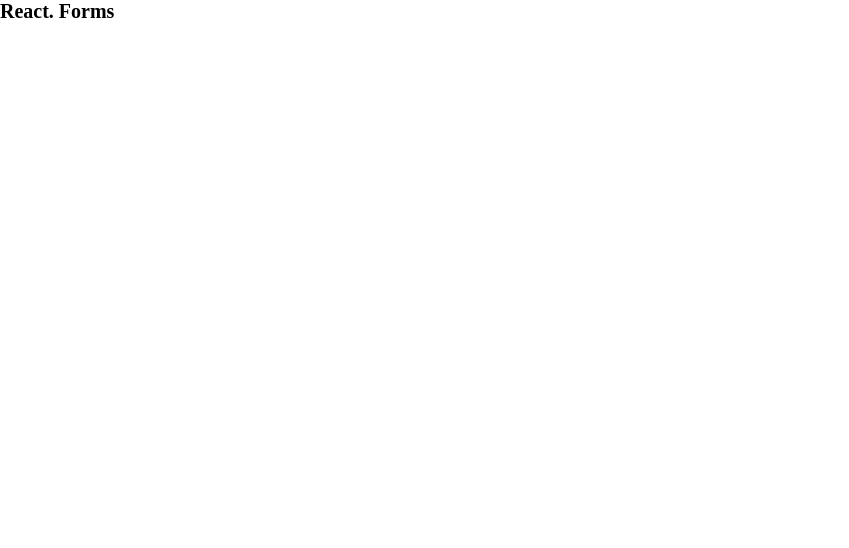
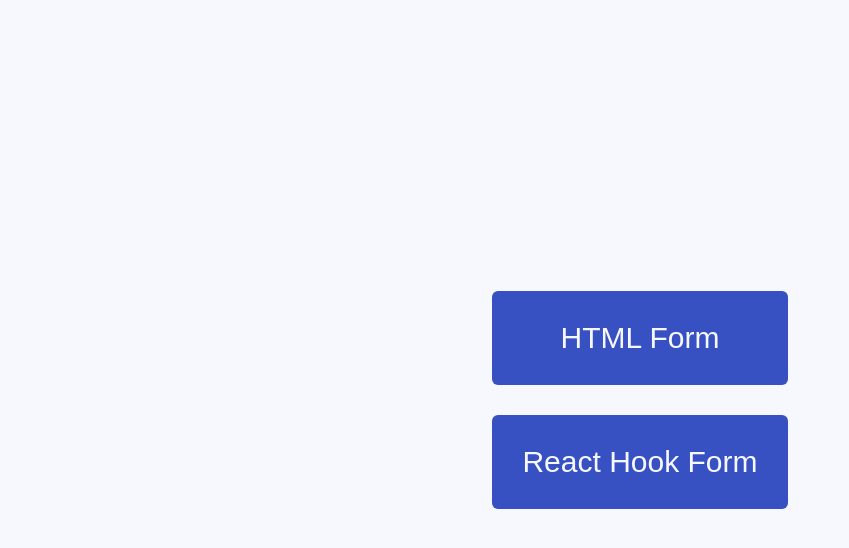
Before and after one commit to akrutsko/React2023Q4, a React (Vite) app: page / in a window 1280 px wide. Shown: the top 548 px of the page, without its empty margins (0-849 px from the left). Built offline with nearby package versions, Linux system fonts and the light colour scheme.

Commit message:
feat: add router

```diff
--- a/src/app/App.tsx
+++ b/src/app/App.tsx
@@ -1,3 +1,6 @@
+import { RouterProvider } from 'react-router-dom';
+import { router } from '../router/router';
+
 export default function App() {
-  return <h1>React. Forms</h1>;
+  return <RouterProvider router={router} />;
 }
--- /dev/null
+++ b/src/components/HtmlForm/HtmlForm.tsx
@@ -0,0 +1,8 @@
+export default function HtmlForm() {
+  return (
+    <>
+      <h1>HtmlForm</h1>
+      <form id="html-form"></form>
+    </>
+  );
+}
--- /dev/null
+++ b/src/components/Main/Main.module.css
@@ -0,0 +1,37 @@
+main {
+  display: grid;
+  place-content: center;
+  gap: 3rem;
+  height: 100vh;
+}
+
+.button {
+  display: grid;
+  place-items: center;
+  background-color: var(--primary);
+  border-radius: 6px;
+  transition:
+    transform ease 0.2s,
+    box-shadow ease 0.2s;
+}
+
+.button-link {
+  width: 100%;
+  padding: 3rem;
+  font-size: 3rem;
+  color: rgb(247, 248, 253);
+}
+
+button:hover,
+button:focus {
+  box-shadow: rgba(0, 0, 0, 0.1) 0 4px 12px;
+}
+
+button:hover {
+  transform: translateY(-3px);
+}
+
+button:active {
+  box-shadow: rgba(0, 0, 0, 0.06) 0 2px 4px;
+  transform: translateY(0);
+}
--- /dev/null
+++ b/src/components/Main/Main.tsx
@@ -0,0 +1,20 @@
+import styles from './Main.module.css';
+
+import { Link } from 'react-router-dom';
+
+export default function Main() {
+  return (
+    <main>
+      <button className={styles.button}>
+        <Link to="/html-form" className={styles['button-link']}>
+          HTML Form
+        </Link>
+      </button>
+      <button className={styles.button}>
+        <Link to="/react-hook-form" className={styles['button-link']}>
+          React Hook Form
+        </Link>
+      </button>
+    </main>
+  );
+}
--- /dev/null
+++ b/src/components/ReactForm/ReactForm.tsx
@@ -0,0 +1,8 @@
+export default function ReactFrom() {
+  return (
+    <>
+      <h1>ReactFrom</h1>
+      <form id="react-form"></form>
+    </>
+  );
+}
--- a/src/main.css
+++ b/src/main.css
@@ -1,3 +1,13 @@
+@import url("https://fonts.googleapis.com/css?family=Ubuntu:700|Ubuntu:400&display=swap");
+
+:root {
+  --text: #03050c;
+  --bg: #f7f8fd;
+  --primary: #3751c3;
+  --secondary: #bbc4ec;
+  --accent: #3047ab;
+}
+
 html {
   box-sizing: border-box;
   font-size: 62.5%;
@@ -25,14 +35,21 @@ svg {
 
 :any-link {
   text-decoration: none;
-  color: inherit;
 }
 
 button {
   outline-color: transparent;
   background-color: transparent;
+  border: none;
 }
 
 input {
   outline: none;
 }
+
+body {
+  background-color: var(--bg);
+  color: var(--text);
+  font-family: "Ubuntu";
+  font-weight: 400;
+}
--- a/src/main.tsx
+++ b/src/main.tsx
@@ -1,6 +1,6 @@
-import App from './app/App';
 import './main.css';
 
 import ReactDOM from 'react-dom/client';
+import App from './app/App';
 
 ReactDOM.createRoot(document.getElementById('root')!).render(<App />);
--- /dev/null
+++ b/src/router/router.tsx
@@ -0,0 +1,18 @@
+import {
+  Route,
+  createBrowserRouter,
+  createRoutesFromElements,
+} from 'react-router-dom';
+import HtmlForm from '../components/HtmlForm/HtmlForm';
+import Main from '../components/Main/Main';
+import ReactForm from '../components/ReactForm/ReactForm';
+
+export const router = createBrowserRouter(
+  createRoutesFromElements(
+    <>
+      <Route path="/" element={<Main />} />
+      <Route path="/html-form" element={<HtmlForm />} />
+      <Route path="/react-hook-form" element={<ReactForm />} />
+    </>,
+  ),
+);
```
